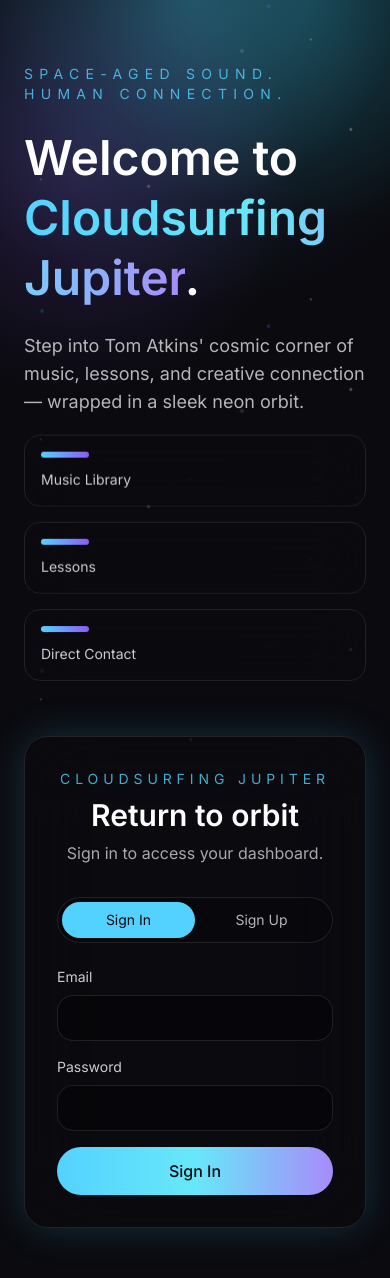
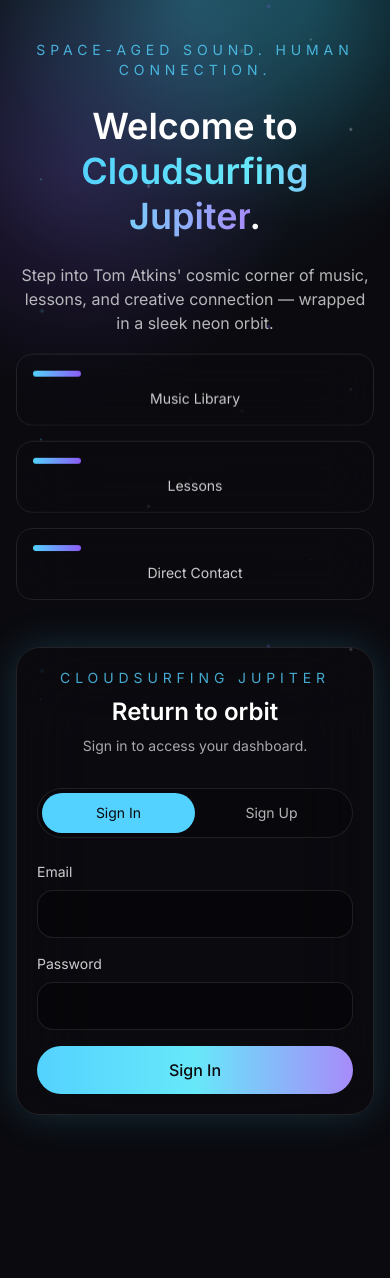
Before and after one commit to tomatkins/csj, a Next.js app: page / in a window 390 px wide. Shown: the top 1278 px of the page. After the commit the page ends 1155 px from the top, so only its background shows below. Built offline with nearby package versions, Linux system fonts and the light colour scheme; no server answers.

Commit message:
fix: remove username field, full-width mobile-friendly auth forms

```diff
--- a/components/auth-card.tsx
+++ b/components/auth-card.tsx
@@ -2,11 +2,11 @@ import { ReactNode } from 'react';
 
 export function AuthCard({ title, subtitle, children }: { title: string; subtitle: string; children: ReactNode }) {
   return (
-    <div className="w-full max-w-2xl rounded-3xl border border-white/10 bg-white/8 p-8 shadow-glow backdrop-blur-2xl">
+    <div className="w-full max-w-md rounded-3xl border border-white/10 bg-white/8 p-5 shadow-glow backdrop-blur-2xl sm:p-8">
       <div className="mb-8 space-y-2 text-center">
         <p className="text-sm uppercase tracking-[0.35em] text-electric/80">Cloudsurfing Jupiter</p>
-        <h1 className="text-3xl font-semibold text-white">{title}</h1>
-        <p className="text-white/65">{subtitle}</p>
+        <h1 className="text-2xl font-semibold text-white sm:text-3xl">{title}</h1>
+        <p className="text-sm text-white/65 sm:text-base">{subtitle}</p>
       </div>
       {children}
     </div>
--- a/components/auth-page.tsx
+++ b/components/auth-page.tsx
@@ -10,7 +10,6 @@ import { StatusMessage } from '@/components/status-message';
 type Mode = 'signin' | 'signup';
 
 const initialSignup = {
-  username: '',
   firstName: '',
   lastName: '',
   email: '',
@@ -76,7 +75,6 @@ export function AuthPage() {
     if (userId) {
       const { error: profileError } = await supabase.from('profiles').upsert({
         id: userId,
-        username: signup.username,
         first_name: signup.firstName,
         last_name: signup.lastName,
         email: signup.email,
@@ -99,19 +97,19 @@ export function AuthPage() {
 
   return (
     <CosmicShell>
-      <main className="mx-auto flex min-h-screen max-w-7xl items-center justify-center px-6 py-16">
-        <div className="grid w-full items-center gap-12 lg:grid-cols-[1.1fr_0.9fr]">
-          <section className="space-y-6">
-            <p className="text-sm uppercase tracking-[0.45em] text-electric/80">Space-aged sound. Human connection.</p>
-            <h1 className="max-w-2xl text-5xl font-semibold leading-tight text-white md:text-6xl">
+      <main className="mx-auto flex min-h-screen w-full max-w-7xl items-center justify-center px-4 py-10 sm:px-6 sm:py-16">
+        <div className="grid w-full items-center gap-10 lg:grid-cols-[1.1fr_0.9fr] lg:gap-12">
+          <section className="space-y-6 text-center lg:text-left">
+            <p className="text-sm uppercase tracking-[0.35em] text-electric/80 sm:tracking-[0.45em]">Space-aged sound. Human connection.</p>
+            <h1 className="max-w-2xl text-4xl font-semibold leading-tight text-white sm:text-5xl md:text-6xl">
               Welcome to <span className="bg-gradient-to-r from-electric via-cyan-300 to-violet-400 bg-clip-text text-transparent">Cloudsurfing Jupiter</span>.
             </h1>
-            <p className="max-w-xl text-lg text-white/70">
+            <p className="max-w-xl text-base text-white/70 sm:text-lg">
               Step into Tom Atkins&apos; cosmic corner of music, lessons, and creative connection — wrapped in a sleek neon orbit.
             </p>
             <div className="grid gap-4 sm:grid-cols-3">
               {['Music Library', 'Lessons', 'Direct Contact'].map((item, index) => (
-                <div key={item} className="rounded-2xl border border-white/10 bg-white/6 p-4 backdrop-blur-xl animate-drift" style={{ animationDelay: `${index * 300}ms` }}>
+                <div key={item} className="animate-drift rounded-2xl border border-white/10 bg-white/6 p-4 backdrop-blur-xl" style={{ animationDelay: `${index * 300}ms` }}>
                   <div className="mb-3 h-1.5 w-12 rounded-full bg-gradient-to-r from-electric to-nebula" />
                   <p className="text-sm text-white/80">{item}</p>
                 </div>
@@ -127,14 +125,14 @@ export function AuthPage() {
               <button
                 type="button"
                 onClick={() => setMode('signin')}
-                className={`rounded-full px-4 py-2 text-sm transition ${mode === 'signin' ? 'bg-electric text-space' : 'text-white/70 hover:text-white'}`}
+                className={`rounded-full px-4 py-2.5 text-sm transition sm:text-base ${mode === 'signin' ? 'bg-electric text-space' : 'text-white/70 hover:text-white'}`}
               >
                 Sign In
               </button>
               <button
                 type="button"
                 onClick={() => setMode('signup')}
-                className={`rounded-full px-4 py-2 text-sm transition ${mode === 'signup' ? 'bg-electric text-space' : 'text-white/70 hover:text-white'}`}
+                className={`rounded-full px-4 py-2.5 text-sm transition sm:text-base ${mode === 'signup' ? 'bg-electric text-space' : 'text-white/70 hover:text-white'}`}
               >
                 Sign Up
               </button>
@@ -147,23 +145,38 @@ export function AuthPage() {
 
             {mode === 'signin' ? (
               <form className="mt-6 space-y-4" onSubmit={handleSignIn}>
-                <Field label="Email"><input required type="email" value={signin.email} onChange={(e) => setSignin({ ...signin, email: e.target.value })} className={inputClass} /></Field>
-                <Field label="Password"><input required type="password" value={signin.password} onChange={(e) => setSignin({ ...signin, password: e.target.value })} className={inputClass} /></Field>
+                <Field label="Email">
+                  <input required type="email" value={signin.email} onChange={(e) => setSignin({ ...signin, email: e.target.value })} className={inputClass} />
+                </Field>
+                <Field label="Password">
+                  <input required type="password" value={signin.password} onChange={(e) => setSignin({ ...signin, password: e.target.value })} className={inputClass} />
+                </Field>
                 <button disabled={loading} className={buttonClass}>{loading ? 'Launching…' : 'Sign In'}</button>
               </form>
             ) : (
-              <form className="mt-6 grid gap-4 md:grid-cols-2" onSubmit={handleSignUp}>
-                <Field label="Username"><input required value={signup.username} onChange={(e) => setSignup({ ...signup, username: e.target.value })} className={inputClass} /></Field>
-                <Field label="First Name"><input required value={signup.firstName} onChange={(e) => setSignup({ ...signup, firstName: e.target.value })} className={inputClass} /></Field>
-                <Field label="Last Name"><input required value={signup.lastName} onChange={(e) => setSignup({ ...signup, lastName: e.target.value })} className={inputClass} /></Field>
-                <Field label="Email"><input required type="email" value={signup.email} onChange={(e) => setSignup({ ...signup, email: e.target.value })} className={inputClass} /></Field>
-                <Field label="Password"><input required type="password" value={signup.password} onChange={(e) => setSignup({ ...signup, password: e.target.value })} className={inputClass} /></Field>
-                <Field label="X Handle"><input value={signup.xHandle} placeholder="@yourhandle" onChange={(e) => setSignup({ ...signup, xHandle: e.target.value })} className={inputClass} /></Field>
-                <Field label="Facebook URL"><input type="url" value={signup.facebookUrl} onChange={(e) => setSignup({ ...signup, facebookUrl: e.target.value })} className={inputClass} /></Field>
-                <Field label="YouTube URL"><input type="url" value={signup.youtubeUrl} onChange={(e) => setSignup({ ...signup, youtubeUrl: e.target.value })} className={inputClass} /></Field>
-                <div className="md:col-span-2">
-                  <button disabled={loading} className={buttonClass}>{loading ? 'Creating orbit…' : 'Create Account'}</button>
-                </div>
+              <form className="mt-6 space-y-4" onSubmit={handleSignUp}>
+                <Field label="First Name">
+                  <input required value={signup.firstName} onChange={(e) => setSignup({ ...signup, firstName: e.target.value })} className={inputClass} />
+                </Field>
+                <Field label="Last Name">
+                  <input required value={signup.lastName} onChange={(e) => setSignup({ ...signup, lastName: e.target.value })} className={inputClass} />
+                </Field>
+                <Field label="Email">
+                  <input required type="email" value={signup.email} onChange={(e) => setSignup({ ...signup, email: e.target.value })} className={inputClass} />
+                </Field>
+                <Field label="Password">
+                  <input required type="password" value={signup.password} onChange={(e) => setSignup({ ...signup, password: e.target.value })} className={inputClass} />
+                </Field>
+                <Field label="X Handle">
+                  <input value={signup.xHandle} placeholder="@yourhandle" onChange={(e) => setSignup({ ...signup, xHandle: e.target.value })} className={inputClass} />
+                </Field>
+                <Field label="Facebook URL">
+                  <input type="url" value={signup.facebookUrl} onChange={(e) => setSignup({ ...signup, facebookUrl: e.target.value })} className={inputClass} />
+                </Field>
+                <Field label="YouTube URL">
+                  <input type="url" value={signup.youtubeUrl} onChange={(e) => setSignup({ ...signup, youtubeUrl: e.target.value })} className={inputClass} />
+                </Field>
+                <button disabled={loading} className={buttonClass}>{loading ? 'Creating orbit…' : 'Create Account'}</button>
               </form>
             )}
           </AuthCard>
@@ -175,12 +188,12 @@ export function AuthPage() {
 
 function Field({ label, children }: { label: string; children: React.ReactNode }) {
   return (
-    <label className="block space-y-2 text-sm text-white/80">
+    <label className="flex w-full flex-col gap-2 text-sm text-white/80 sm:text-base">
       <span>{label}</span>
       {children}
     </label>
   );
 }
 
-const inputClass = 'w-full rounded-2xl border border-white/10 bg-black/30 px-4 py-3 text-white outline-none transition placeholder:text-white/30 focus:border-electric/60 focus:ring-2 focus:ring-electric/20';
-const buttonClass = 'w-full rounded-full bg-gradient-to-r from-electric via-cyan-300 to-violet-400 px-5 py-3 font-medium text-space transition hover:scale-[1.01] disabled:cursor-not-allowed disabled:opacity-60';
+const inputClass = 'h-12 w-full rounded-2xl border border-white/10 bg-black/30 px-4 text-base text-white outline-none transition placeholder:text-white/30 focus:border-electric/60 focus:ring-2 focus:ring-electric/20';
+const buttonClass = 'h-12 w-full rounded-full bg-gradient-to-r from-electric via-cyan-300 to-violet-400 px-5 text-base font-medium text-space transition hover:scale-[1.01] disabled:cursor-not-allowed disabled:opacity-60';
--- a/components/verify-form.tsx
+++ b/components/verify-form.tsx
@@ -37,7 +37,7 @@ export function VerifyForm({ email }: { email: string }) {
   return (
     <form onSubmit={handleSubmit} className="space-y-5">
       <StatusMessage type="error" message={error} />
-      <label className="block space-y-2 text-left text-sm text-white/80">
+      <label className="flex w-full flex-col gap-2 text-left text-sm text-white/80 sm:text-base">
         <span>6-digit verification code</span>
         <input
           inputMode="numeric"
@@ -45,10 +45,10 @@ export function VerifyForm({ email }: { email: string }) {
           maxLength={6}
           value={token}
           onChange={(e) => setToken(e.target.value.replace(/\D/g, '').slice(0, 6))}
-          className="w-full rounded-2xl border border-white/10 bg-black/30 px-4 py-4 text-center text-2xl tracking-[0.6em] text-white outline-none transition focus:border-electric/60 focus:ring-2 focus:ring-electric/20"
+          className="h-12 w-full rounded-2xl border border-white/10 bg-black/30 px-4 text-center text-2xl tracking-[0.45em] text-white outline-none transition focus:border-electric/60 focus:ring-2 focus:ring-electric/20 sm:tracking-[0.6em]"
         />
       </label>
-      <button disabled={loading || token.length !== 6} className="w-full rounded-full bg-gradient-to-r from-electric via-cyan-300 to-violet-400 px-5 py-3 font-medium text-space transition hover:scale-[1.01] disabled:cursor-not-allowed disabled:opacity-60">
+      <button disabled={loading || token.length !== 6} className="h-12 w-full rounded-full bg-gradient-to-r from-electric via-cyan-300 to-violet-400 px-5 text-base font-medium text-space transition hover:scale-[1.01] disabled:cursor-not-allowed disabled:opacity-60">
         {loading ? 'Verifying…' : 'Verify'}
       </button>
     </form>
--- a/lib/types.ts
+++ b/lib/types.ts
@@ -1,6 +1,6 @@
 export type Profile = {
   id: string;
-  username: string;
+  username?: string | null;
   first_name: string;
   last_name: string;
   email: string;
```
